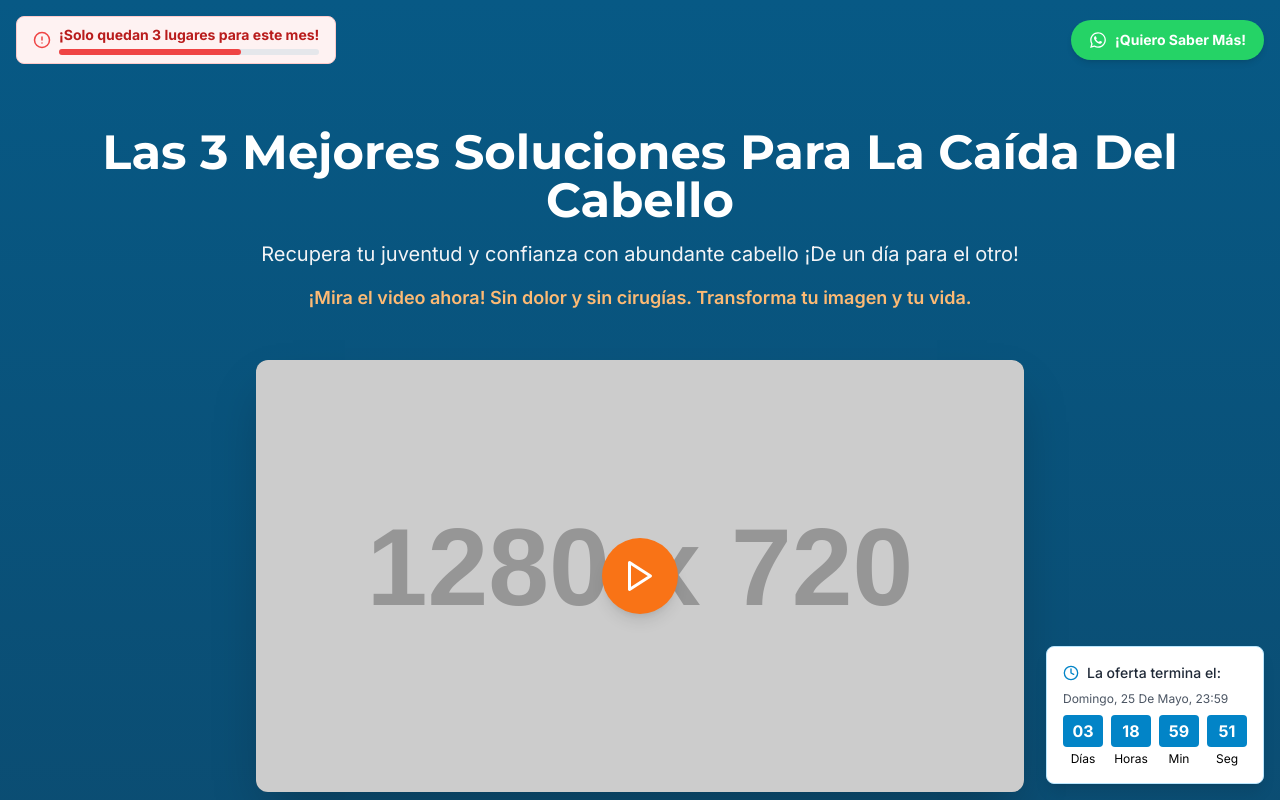
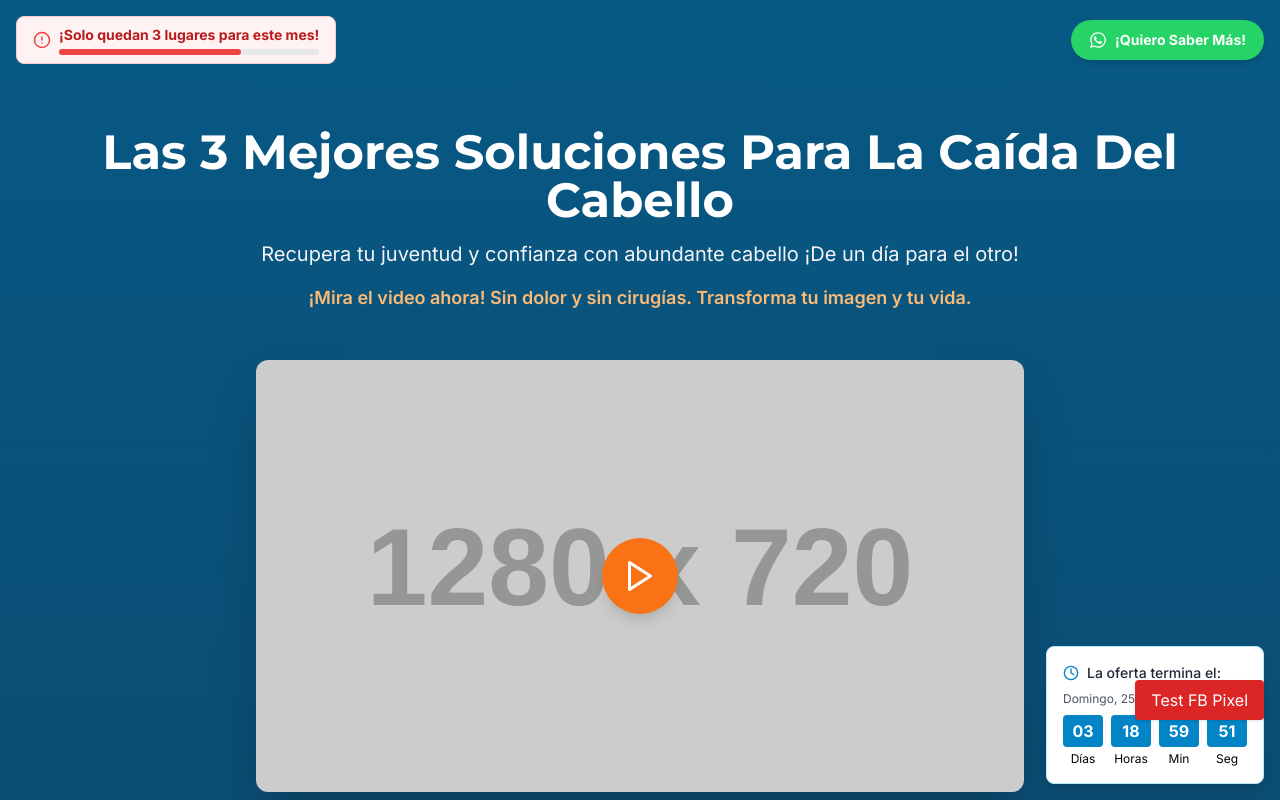
Before and after one commit to ktufernando/hairenew-vls, a Next.js app: page / in a window 1280 px wide. Shown: the top 800 px of the page. Built offline with nearby package versions, Linux system fonts and the light colour scheme.

Commit message:
fix: facebook pixel

```diff
--- a/components/FacebookPixel.tsx
+++ b/components/FacebookPixel.tsx
@@ -1,27 +1,21 @@
 import { useEffect } from 'react';
 import { useRouter } from 'next/router';
 
-// El ID del Pixel de Facebook
-const FB_PIXEL_ID = '3013768352124504';
-
 // Función para rastrear una vista de página
 export const pageview = () => {
-  if (typeof window !== 'undefined' && window.fbq) {
-    window.fbq('track', 'PageView');
-  }
+  window.fbq?.('track', 'PageView');
 };
 
 // Función para rastrear eventos personalizados
 export const trackFbEvent = (name: string, options = {}) => {
-  if (typeof window !== 'undefined' && window.fbq) {
-    window.fbq('track', name, options);
-  }
+  window.fbq?.('track', name, options);
 };
 
 // Declaración de tipos para TypeScript
 declare global {
   interface Window {
     fbq: any;
+    _fbq: any;
   }
 }
 
@@ -29,16 +23,22 @@ const FacebookPixel = () => {
   const router = useRouter();
 
   useEffect(() => {
+    // Verificar que fbq está disponible
+    if (!window.fbq) {
+      console.warn('Facebook Pixel not initialized!');
+      return;
+    }
+
     // Manejar cambios de ruta
     const handleRouteChange = () => {
       pageview();
     };
 
-    // Suscribirse a eventos de cambio de ruta
+    // Rastrear la vista inicial
+    pageview();
+
+    // Suscribirse a cambios de ruta
     router.events.on('routeChangeComplete', handleRouteChange);
-
-    // Registrar la primera vista de página
-    pageview();
 
     // Limpiar al desmontar
     return () => {
--- /dev/null
+++ b/components/PixelTest.tsx
@@ -0,0 +1,33 @@
+import { useState } from 'react';
+
+const PixelTest = () => {
+  const [tested, setTested] = useState(false);
+
+  const testPixel = () => {
+    if (typeof window !== 'undefined' && window.fbq) {
+      window.fbq('track', 'TestEvent');
+      setTested(true);
+      console.log('Facebook Pixel test event sent!');
+      alert('Facebook Pixel test event sent!');
+    } else {
+      console.error('Facebook Pixel not found!');
+      alert('Error: Facebook Pixel not found!');
+    }
+  };
+
+  // Solo visible en modo desarrollo
+  if (process.env.NODE_ENV !== 'development') return null;
+
+  return (
+    <div className="fixed bottom-20 right-4 z-50">
+      <button
+        onClick={testPixel}
+        className="bg-red-600 text-white px-4 py-2 rounded shadow"
+      >
+        {tested ? 'Test enviado' : 'Test FB Pixel'}
+      </button>
+    </div>
+  );
+};
+
+export default PixelTest;
--- a/components/WhatsAppButton.tsx
+++ b/components/WhatsAppButton.tsx
@@ -30,10 +30,12 @@ const WhatsAppButton: React.FC<WhatsAppButtonProps> = ({
     );
 
     // Rastrear el evento en Facebook Pixel
-    trackFbEvent('Contact', {
-      content_category: 'WhatsApp',
-      content_name: `${location} - ${text}`
-    });
+    if (typeof window !== 'undefined' && window.fbq) {
+      window.fbq('track', 'Contact', {
+        content_category: 'WhatsApp',
+        content_name: `${location} - ${text}`
+      });
+    }
 
     const whatsappUrl = `https://wa.me/${phoneNumber}?text=${encodeURIComponent(message)}`;
     window.open(whatsappUrl, '_blank');
--- a/pages/_document.tsx
+++ b/pages/_document.tsx
@@ -25,7 +25,7 @@ export default function Document() {
           }}
         />
 
-        {/* Meta Pixel Code */}
+        {/* Meta Pixel Code - Versión actualizada */}
         <script
           dangerouslySetInnerHTML={{
             __html: `
@@ -41,6 +41,7 @@ export default function Document() {
               fbq('track', 'PageView');
             `
           }}
+          strategy="afterInteractive"
         />
         <noscript>
           <img
--- a/pages/index.tsx
+++ b/pages/index.tsx
@@ -14,6 +14,7 @@ import CallToAction from '../components/CallToAction'
 import Footer from '../components/Footer'
 import CountdownTimer from '../components/CountdownTimer'
 import Transformations from '../components/Transformations'
+import PixelTest from '../components/PixelTest'
 
 export default function Home() {
   // Agregamos un efecto para trackear el scroll y activar elementos conforme se desplazan a la vista
@@ -65,6 +66,9 @@ export default function Home() {
       </main>
 
       <Footer />
+
+      {/* Solo visible en desarrollo */}
+      <PixelTest />
     </div>
   )
 }
```
